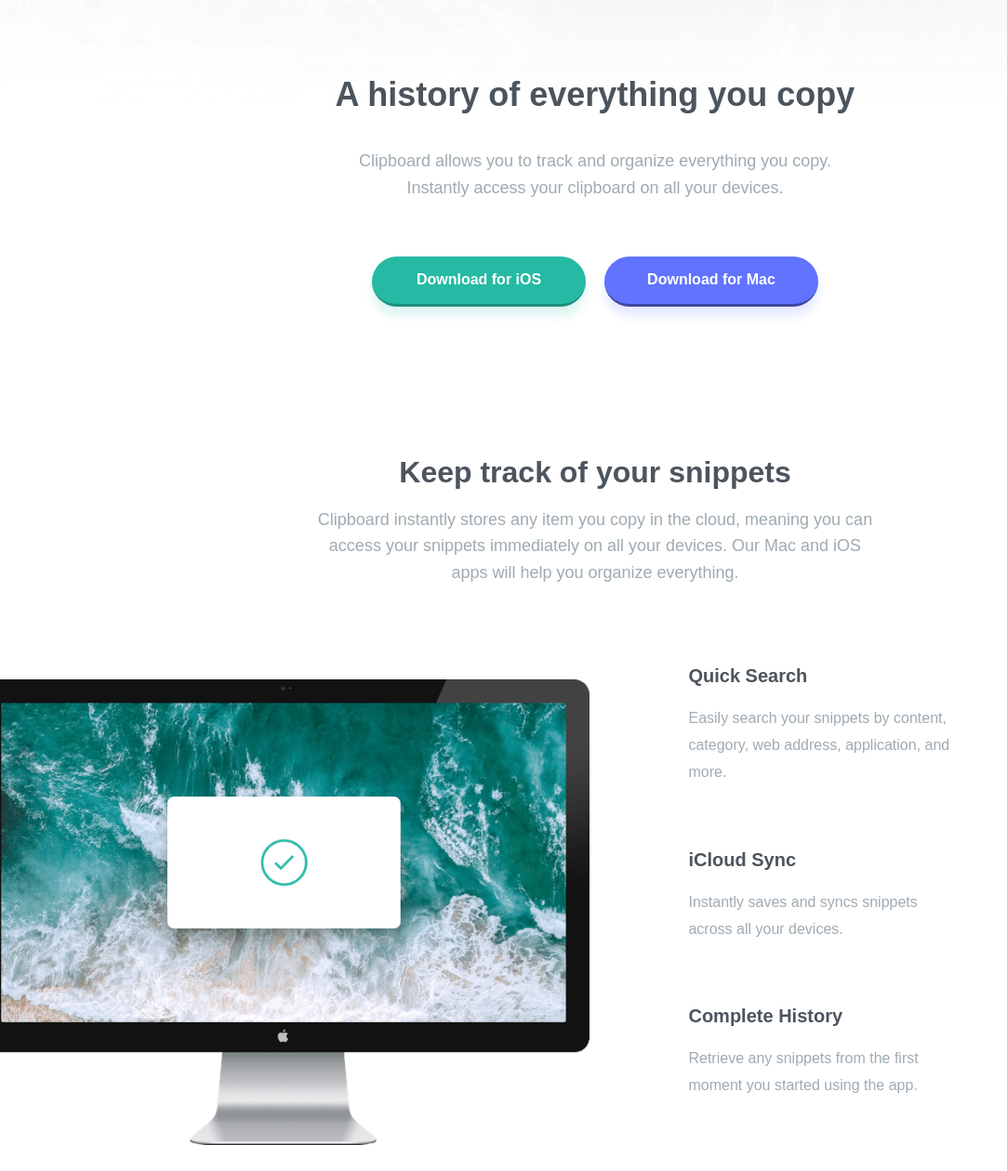
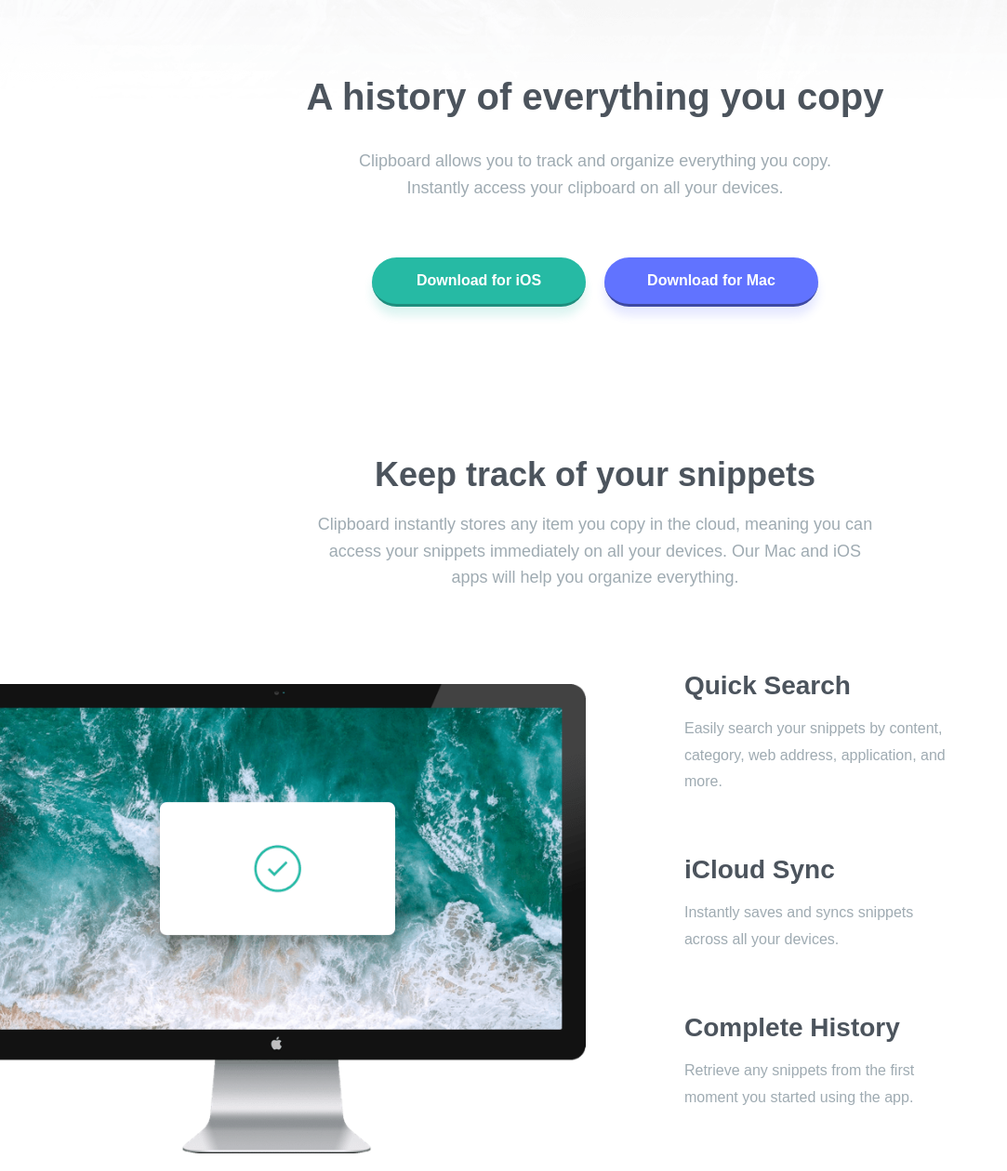
Before and after one commit to YousefAdel777/Clipboard-landing-page, a plain HTML site: page index.html in a window 1280 px wide. Shown: the part 260-1520 px from the top of the page at 93% size, without its empty margins (0-1083 px from the left). Drawn offline with Linux system fonts and the light colour scheme; a web font is replaced by a local one.

Commit message:
css updates

```diff
--- a/CSS/clipboard.css
+++ b/CSS/clipboard.css
@@ -66,7 +66,7 @@ a {
 
 .section-heading {
     color: var(--dark-gray-blue);
-    font-size: 2rem;
+    font-size: 2.25rem;
     margin-bottom: 1.125rem;
     font-weight: 600;
     text-align: center;
@@ -101,9 +101,9 @@ a {
 }
 
 .landing .landing-content h1 {
-    font-size: 2.25rem;
+    font-size: 2.5rem;
     margin: 0;
-    margin-bottom: 1em;
+    margin-bottom: 2rem;
     color: var(--dark-gray-blue);
 }
 
@@ -178,13 +178,13 @@ a {
     display: flex;
     justify-content: center;
     align-items: center;
-    gap: calc(6.625rem - 25px);
+    gap: calc(6.625rem - 35px);
 }
 
 .snippets-content .image {
     flex-basis: 55%;
     position: relative;
-    right: 25px;
+    right: 35px;
 }
 
 .snippets-content img {
@@ -196,13 +196,13 @@ a {
 }
 
 .snippets-content .features .feature {
-    margin-bottom: 4.25rem;
+    margin-bottom: 4rem;
 }
 
 .snippets-content .features .feature  h3 {
     color: var(--dark-gray-blue);
-    font-size: 1.25rem;
-    margin-bottom: 1em;
+    font-size: 1.75rem;
+    margin-bottom: 1rem;
 }
 
 .snippets-content .features .feature  p {
@@ -268,20 +268,19 @@ a {
 }
 
 .workflow-content .work-feat .image {
-    margin-bottom: 3rem;
-    height: 2.25rem;
+    margin-bottom: 2.25rem;
+    height: 3rem;
 
 }
 
 .workflow-content .work-feat .image img {
     max-height: 100%;
-
 }
 
 .workflow-content .work-feat h3 {
     color: var(--dark-gray-blue);
-    font-size: 1.25rem;
-    margin-bottom: 1.5em;
+    font-size: 1.6rem;
+    margin-bottom: 1.25rem;
 }
 
 .workflow-content .work-feat p {
```
Also changed, not shown: index.html (+0 -4 lines).
